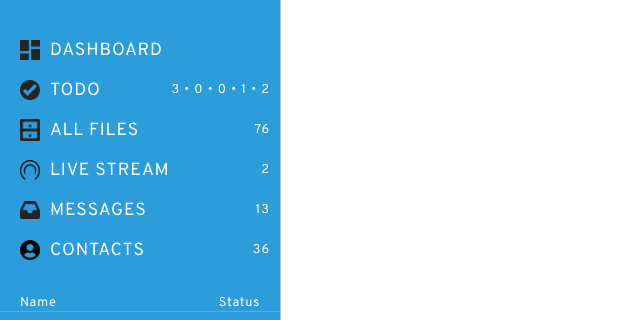
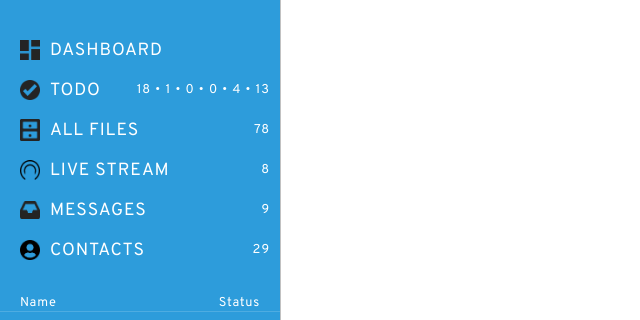
Before and after one commit to 3103ski/app_colab, a React (Create React App) app: page / in a window 1280 px wide. Shown: the top 320 px of the page, without its empty margins (0-640 px from the left). Built offline with nearby package versions, Linux system fonts and the light colour scheme.

Commit message:
creates dynamic nav and NavLink component

```diff
--- a/src/components/LeftPanel/LeftPanel.js
+++ b/src/components/LeftPanel/LeftPanel.js
@@ -6,11 +6,20 @@ import FolderNav from './ProjectFolders/ProjectFolders';
 import classes from './LeftPanel.module.css';
 
 class BlueSideNav extends Component {
-	state = {};
+	state = {
+		topnav: [
+			{ title: 'DASHBOARD', link: 'dashboard', icon: 'dashboard' },
+			{ title: 'TODO', link: 'todo', icon: 'checkmark' },
+			{ title: 'ALL FILES', link: 'all-files', icon: 'allfiles' },
+			{ title: 'LIVE STREAM', link: 'live-stream', icon: 'livestream' },
+			{ title: 'MESSAGES', link: 'messages', icon: 'messages' },
+			{ title: 'CONTACTS', link: 'contacts', icon: 'contacts' }
+		]
+	};
 	render() {
 		return (
 			<div className={classes.NavContainer}>
-				<TopNav></TopNav>
+				<TopNav nav={this.state.topnav}></TopNav>
 				<FolderNav></FolderNav>
 				<img
 					alt="toggle"
--- /dev/null
+++ b/src/components/LeftPanel/Navigation/NavLink/NavLink.js
@@ -0,0 +1,63 @@
+import React from 'react';
+import { NavLink } from 'react-router-dom';
+import { connect } from 'react-redux';
+import classes from './NavLink.module.css';
+
+const navLink = props => {
+	let content = null;
+	const linkNotifications = () => {
+		switch (props.title) {
+			case 'TODO':
+				content = (
+					<h2>
+						{props.filters.all} • {props.filters.inbox} • {props.filters.today}{' '}
+						• {props.filters.myDay} • {props.filters.tomorrow} •{' '}
+						{props.filters.nextSeven}
+					</h2>
+				);
+				return content;
+			case 'MESSAGES':
+				content = <h2>9</h2>;
+				return content;
+			case 'LIVE STREAM':
+				content = <h2>8</h2>;
+				return content;
+			case 'ALL FILES':
+				content = <h2>78</h2>;
+				return content;
+			case 'CONTACTS':
+				content = <h2>29</h2>;
+				return content;
+			default:
+				return content;
+		}
+	};
+	content = linkNotifications();
+	return (
+		<NavLink className={classes.NavItem} to={`/${props.link}`} exact>
+			<div className={classes.LeftItems}>
+				<img
+					alt={props.icon}
+					src={require(`../../../../assets/${props.icon}.png`)}></img>
+				<h2>{props.title}</h2>
+			</div>
+			<div className={classes.RightItems}>{content}</div>
+		</NavLink>
+	);
+};
+
+const mapStateToProps = state => {
+	return {
+		filters: state.todo.filters,
+		todos: state.todo.todos
+	};
+};
+
+const mapDispatchToProp = dispatch => {
+	return {};
+};
+
+export default connect(
+	mapStateToProps,
+	mapDispatchToProp
+)(navLink);
--- /dev/null
+++ b/src/components/LeftPanel/Navigation/NavLink/NavLink.module.css
@@ -0,0 +1,36 @@
+.NavItem {
+	display: flex;
+	height: 40px;
+	width: 100%;
+}
+
+.LeftItems {
+	display: flex;
+	align-items: center;
+	justify-items: center;
+}
+
+.NavItem img {
+	width: 20px;
+	margin: 10px;
+}
+
+.LeftItems h2 {
+	font-size: 1.1rem;
+}
+
+.RightItems {
+	display: flex;
+	align-items: center;
+	margin: 0px 10px 0px auto;
+}
+
+.RightItems h2 {
+	font-size: 0.8rem;
+}
+
+.NavItem h2 {
+	color: white;
+	font-weight: lighter;
+	letter-spacing: 0.06rem;
+}
--- a/src/components/LeftPanel/Navigation/Navigation.js
+++ b/src/components/LeftPanel/Navigation/Navigation.js
@@ -1,92 +1,22 @@
 import React from 'react';
 import { NavLink } from 'react-router-dom';
+
+import Link from './NavLink/NavLink';
 
 import classes from './Navigation.module.css';
 
 const navigation = props => {
-	return (
-		<div className={classes.NavContainer}>
-			{/*  */}
-			<div className={classes.NavItem}>
-				<NavLink className={classes.NavItem} to="/dashboard" exact>
-					<div className={classes.LeftItems}>
-						<img
-							alt="dashboard"
-							src={require('../../../assets/dashboard.png')}></img>
-						<h2>DASHBOARD</h2>
-					</div>
-					<div className={classes.RightItems}>{/* <h2></h2> */}</div>
-				</NavLink>
-			</div>
-			{/*  */}
-			<div className={classes.NavItem}>
-				<NavLink className={classes.NavItem} to="todo" exact>
-					<div className={classes.LeftItems}>
-						<img
-							alt="checkmark"
-							src={require('../../../assets/checkmark.png')}></img>
-						<h2>TODO</h2>
-					</div>
-					<div className={classes.RightItems}>
-						<h2>3 • 0 • 0 • 1 • 2</h2>
-					</div>
-				</NavLink>
-			</div>
-
-			<div className={classes.NavItem}>
-				<NavLink className={classes.NavItem} to="all-files" exact>
-					<div className={classes.LeftItems}>
-						<img
-							alt="allfiles"
-							src={require('../../../assets/allfiles.png')}></img>
-						<h2>ALL FILES</h2>
-					</div>
-					<div className={classes.RightItems}>
-						<h2>76</h2>
-					</div>
-				</NavLink>
-			</div>
-			<div className={classes.NavItem}>
-				<NavLink className={classes.NavItem} to="live-stream" exact>
-					<div className={classes.LeftItems}>
-						<img
-							alt="livestream"
-							src={require('../../../assets/livestream.png')}></img>
-						<h2>LIVE STREAM</h2>
-					</div>
-					<div className={classes.RightItems}>
-						<h2>2</h2>
-					</div>
-				</NavLink>
-			</div>
-			<div className={classes.NavItem}>
-				<NavLink className={classes.NavItem} to="messages" exact>
-					<div className={classes.LeftItems}>
-						<img
-							alt="messages"
-							src={require('../../../assets/messages.png')}></img>
-						<h2>MESSAGES</h2>
-					</div>
-					<div className={classes.RightItems}>
-						<h2>13</h2>
-					</div>
-				</NavLink>
-			</div>
-			<div className={classes.NavItem}>
-				<NavLink className={classes.NavItem} to="contacts" exact>
-					<div className={classes.LeftItems}>
-						<img
-							alt="contacts"
-							src={require('../../../assets/contacts.png')}></img>
-						<h2>CONTACTS</h2>
-					</div>
-					<div className={classes.RightItems}>
-						<h2>36</h2>
-					</div>
-				</NavLink>
-			</div>
-		</div>
-	);
+	const navLinks = props.nav.map(link => {
+		return (
+			<Link
+				title={link.title}
+				key={link.link}
+				link={link.link}
+				icon={link.icon}
+			/>
+		);
+	});
+	return <div className={classes.NavContainer}>{navLinks}</div>;
 };
 
 export default navigation;
--- a/src/index.js
+++ b/src/index.js
@@ -1,8 +1,14 @@
 import React from 'react';
 import ReactDOM from 'react-dom';
 import { Provider } from 'react-redux';
+// Redux & Reducers
 import { createStore, combineReducers } from 'redux';
 import userReducer from './store/reducers/userReducer';
+import todoReducer from './store/reducers/todoReducer';
+import messagesReducer from './store/reducers/messagesReducer';
+import fileMngrReducer from './store/reducers/fileMngrReducer';
+import contactReducer from './store/reducers/contactsReducer';
+
 import { BrowserRouter } from 'react-router-dom';
 
 import './index.css';
@@ -10,7 +16,11 @@ import App from './App';
 import * as serviceWorker from './serviceWorker';
 
 const rootReducer = combineReducers({
-	user: userReducer
+	user: userReducer,
+	todo: todoReducer,
+	messages: messagesReducer,
+	files: fileMngrReducer,
+	contacts: contactReducer
 });
 
 const store = createStore(rootReducer);
```
